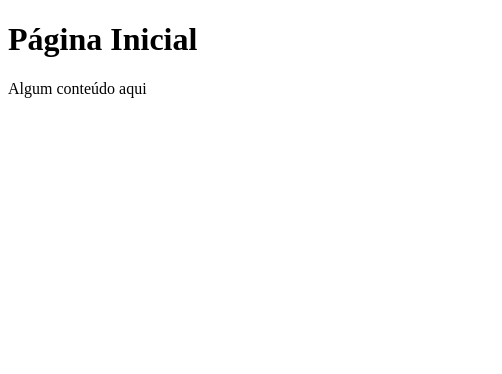
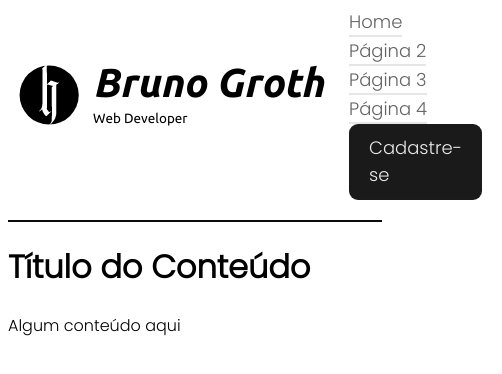
Before and after one commit to brunogroth/Learning-JavaScript, a plain HTML site: page Projeto_Bimestral/index.html in a window 390 px wide. Shown: the whole page, 502 px wide, since content can reach past the window. Drawn offline with Linux system fonts and the light colour scheme.

Commit message:
responsive header has been created

```diff
--- /dev/null
+++ b/Projeto_Bimestral/css/styles.css
@@ -0,0 +1,59 @@
+body{
+    font-family: 'Poppins', sans-serif;
+}
+
+.center{
+    max-width: 1100px;
+    display: flex;
+    margin:auto;
+    align-items: center;
+}
+
+header{
+    background-color:white;
+    padding-bottom: 20px;
+    border-bottom: 2px solid rgb(10, 10, 10);
+}
+
+.menu{
+    margin-left:auto;
+}
+
+.menu a{
+    text-decoration: none;
+    color: rgba(37, 37, 37, 0.714);
+    font-size: 18px;
+    margin-right:20px;
+    border-bottom: 2px solid rgba(37, 37, 37, 0.114);
+    display:inline-block;
+}
+
+.menu a:hover{
+    transition: 0.7s;
+    color: rgb(0, 0, 0);
+    border-bottom: 2px solid rgba(0, 0, 0);
+    transform:translate(2px);
+
+}
+.menu a:active{
+    color: rgb(0, 0, 0);
+    border-bottom: 2px solid rgba(0, 0, 0);
+}
+
+.menu .btn-menu{
+    background-color: rgba(0, 0, 0, 0.898);
+    color:rgb(235, 235, 235);
+    padding: 10px 20px;
+    border-radius: 9px;
+}
+
+.menu .btn-menu:hover{
+    background-color: rgb(0, 0, 0);
+    color:white;
+    transform: scale(1.04);
+
+}
+
+.logo img{
+    height: auto;
+}
--- a/Projeto_Bimestral/index.html
+++ b/Projeto_Bimestral/index.html
@@ -4,11 +4,29 @@
     <meta charset="UTF-8">
     <meta http-equiv="X-UA-Compatible" content="IE=edge">
     <meta name="viewport" content="width=device-width, initial-scale=1.0">
+    <link rel="stylesheet" href="css/styles.css">  <!-- Arquivo CSS -->
+    <link rel="preconnect" href="https://fonts.googleapis.com">  <!-- Escolhi a fonte "Poppins" do Google Fonts, disponível em https://fonts.google.com/specimen/Poppins -->
+    <link rel="preconnect" href="https://fonts.gstatic.com" crossorigin>
+    <link href="https://fonts.googleapis.com/css2?family=Poppins:wght@100;300&display=swap" rel="stylesheet">
+
     <title>Página Inicial</title>
 </head>
 <body>
-    <h1> Página Inicial </h1>
-
+    <header>
+        <div class="center">
+            <div class="logo">
+                <img src="img/logo.png">
+            </div>
+            <div class="menu">
+                <a href="#">Home</a>
+                <a href="#">Página 2</a>
+                <a href="#">Página 3</a>
+                <a href="#">Página 4</a>
+                <a class="btn-menu" href="#">Cadastre-se</a>
+            </div>
+        </div>
+    </header>
+    <h1>Título do Conteúdo</h1>
     <p>Algum conteúdo aqui</p>
 </body>
 </html>
```
Also changed, not shown: Projeto_Bimestral/img/logo - Copia.png (added), Projeto_Bimestral/img/logo.png (added), Projeto_Bimestral/img/logo_500_500.png (added).
